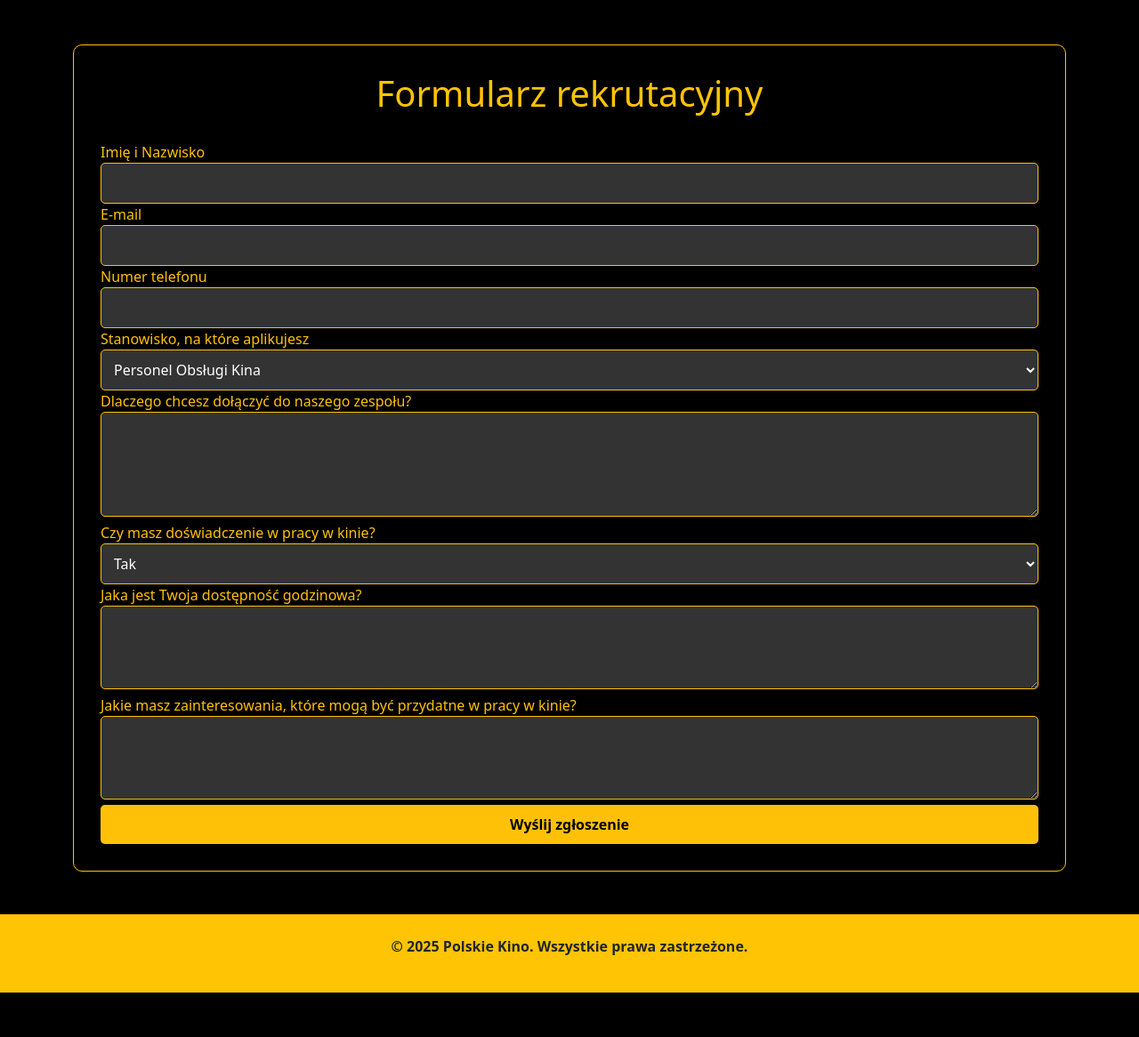
After one commit to martyna0932/Projekt-UBB, a PHP site: page /formularz.html in a window 1280 px wide. The commit adds this page. Shown: the whole page at 89% size. Run offline with PHP 8.4, Linux system fonts and the light colour scheme.

Commit message:
formuła rekrutacijna + korekta drobnych szczegółów

```diff
--- /dev/null
+++ b/ProjektIO/formularz.html
@@ -0,0 +1,202 @@
+<!DOCTYPE html>
+<html lang="pl">
+<head>
+    <meta charset="UTF-8">
+    <meta name="viewport" content="width=device-width, initial-scale=1.0">
+    <meta http-equiv="X-UA-Compatible" content="ie=edge">
+    <title>Formularz rekrutacyjny</title>
+    <link href="https://cdn.jsdelivr.net/npm/bootstrap@5.3.0-alpha1/dist/css/bootstrap.min.css" rel="stylesheet">
+    <link rel="stylesheet" href="style.css">
+    <style>
+        body {
+            background-color: #000;
+            color: rgb(255, 255, 255);
+            padding: 50px 0;
+            min-height: 100vh;
+            display: flex;
+            flex-direction: column;
+        }
+
+        .form-container {
+            background-color: #000;
+            border-radius: 10px;
+            padding: 30px;
+            border: 1px solid #ffc107;
+            flex: 1;
+        }
+
+        .form-title {
+            text-align: center;
+            color: #ffc404;
+            margin-bottom: 30px;
+        }
+
+        .form-group label {
+            color: #ffc107;
+        }
+
+        .form-group input, .form-group select, .form-group textarea {
+            background-color: #333;
+            border: 1px solid #ffc107;
+            color: #fff;
+            padding: 10px;
+            border-radius: 5px;
+            width: 100%;
+        }
+
+        .form-group input[type="submit"] {
+            background-color: #ffc107;
+            border: none;
+            color: black;
+            font-weight: bold;
+            cursor: pointer;
+            transition: background-color 0.3s;
+        }
+
+        .form-group input[type="submit"]:hover {
+            background-color: #e6a500;
+        }
+
+        footer {
+            background-color: #ffc107;
+            text-align: center;
+            padding: 20px 0;
+            margin-top: auto;
+            width: 100%;
+        }
+
+        .footer-text {
+            margin: 0;
+            font-weight: bold;
+            color: black;
+        }
+
+        .big-button {
+            background-color: #ffc107;
+            border: none;
+            color: black;
+            font-weight: bold;
+            padding: 15px 30px;
+            font-size: 1.5rem;
+            text-decoration: none;
+            border-radius: 5px;
+            cursor: pointer;
+            text-align: center;
+        }
+
+        .big-button:hover {
+            background-color: #e6a500;
+        }
+
+        /* Стиль для всплывающего окна */
+        .popup {
+            display: none;
+            position: fixed;
+            top: 50%;
+            left: 50%;
+            transform: translate(-50%, -50%);
+            background-color: rgba(0, 0, 0, 0.7);
+            color: white;
+            padding: 20px;
+            border-radius: 10px;
+            font-size: 1.2rem;
+            text-align: center;
+            width: 300px;
+            z-index: 9999;
+        }
+    </style>
+</head>
+<body>
+
+    <div class="container">
+        <div class="form-container">
+            <h1 class="form-title">Formularz rekrutacyjny</h1>
+            <form id="recruitmentForm" action="submit_form.php" method="POST" onsubmit="showPopup(event)">
+                <div class="form-group">
+                    <label for="name">Imię i Nazwisko</label>
+                    <input type="text" id="name" name="name" required>
+                </div>
+
+                <div class="form-group">
+                    <label for="email">E-mail</label>
+                    <input type="email" id="email" name="email" required>
+                </div>
+
+                <div class="form-group">
+                    <label for="phone">Numer telefonu</label>
+                    <input type="tel" id="phone" name="phone" required>
+                </div>
+
+                <div class="form-group">
+                    <label for="position">Stanowisko, na które aplikujesz</label>
+                    <select id="position" name="position" required>
+                        <option value="personel">Personel Obsługi Kina</option>
+                        <option value="koordynator">Koordynator Zespołu</option>
+                        <option value="trener">Trener Wewnętrzny</option>
+                        <option value="specjalista">Specjalista ds. Sprzedaży</option>
+                    </select>
+                </div>
+
+                <div class="form-group">
+                    <label for="message">Dlaczego chcesz dołączyć do naszego zespołu?</label>
+                    <textarea id="message" name="message" rows="4" required></textarea>
+                </div>
+
+                <div class="form-group">
+                    <label for="experience">Czy masz doświadczenie w pracy w kinie?</label>
+                    <select id="experience" name="experience" required>
+                        <option value="tak">Tak</option>
+                        <option value="nie">Nie</option>
+                    </select>
+                </div>
+
+                <div class="form-group">
+                    <label for="availability">Jaka jest Twoja dostępność godzinowa?</label>
+                    <textarea id="availability" name="availability" rows="3" required></textarea>
+                </div>
+
+                <div class="form-group">
+                    <label for="hobbies">Jakie masz zainteresowania, które mogą być przydatne w pracy w kinie?</label>
+                    <textarea id="hobbies" name="hobbies" rows="3" required></textarea>
+                </div>
+
+                <div class="form-group text-center">
+                    <input type="submit" value="Wyślij zgłoszenie">
+                </div>
+            </form>
+        </div>
+    </div>
+
+
+    <div id="popup" class="popup">
+        <p>Twoje zgłoszenie zostało wysłane!</p>
+    </div>
+
+    <footer class="bg-orange fw-bold text-dark py-4 mt-5">
+        <div class="container text-center">
+            <p>&copy; 2025 Polskie Kino. Wszystkie prawa zastrzeżone.</p>
+        </div>
+    </footer>
+
+    <script>
+
+        function showPopup(event) {
+            event.preventDefault();
+            document.getElementById('popup').style.display = 'block';
+
+
+            setTimeout(function() {
+                document.getElementById('popup').style.display = 'none';
+                document.getElementById('recruitmentForm').reset();
+            }, 3000);
+
+
+            setTimeout(function() {
+                document.getElementById('recruitmentForm').submit();
+            }, 3000);
+        }
+    </script>
+
+    <script src="https://cdn.jsdelivr.net/npm/bootstrap@5.3.0-alpha1/dist/js/bootstrap.bundle.min.js"></script>
+</body>
+</html>
```
Also changed, not shown: ProjektIO/index.php (+44 -3 lines), ProjektIO/kariera.html (+105 -32 lines), ProjektIO/o-nas.html (+20 -54 lines).
